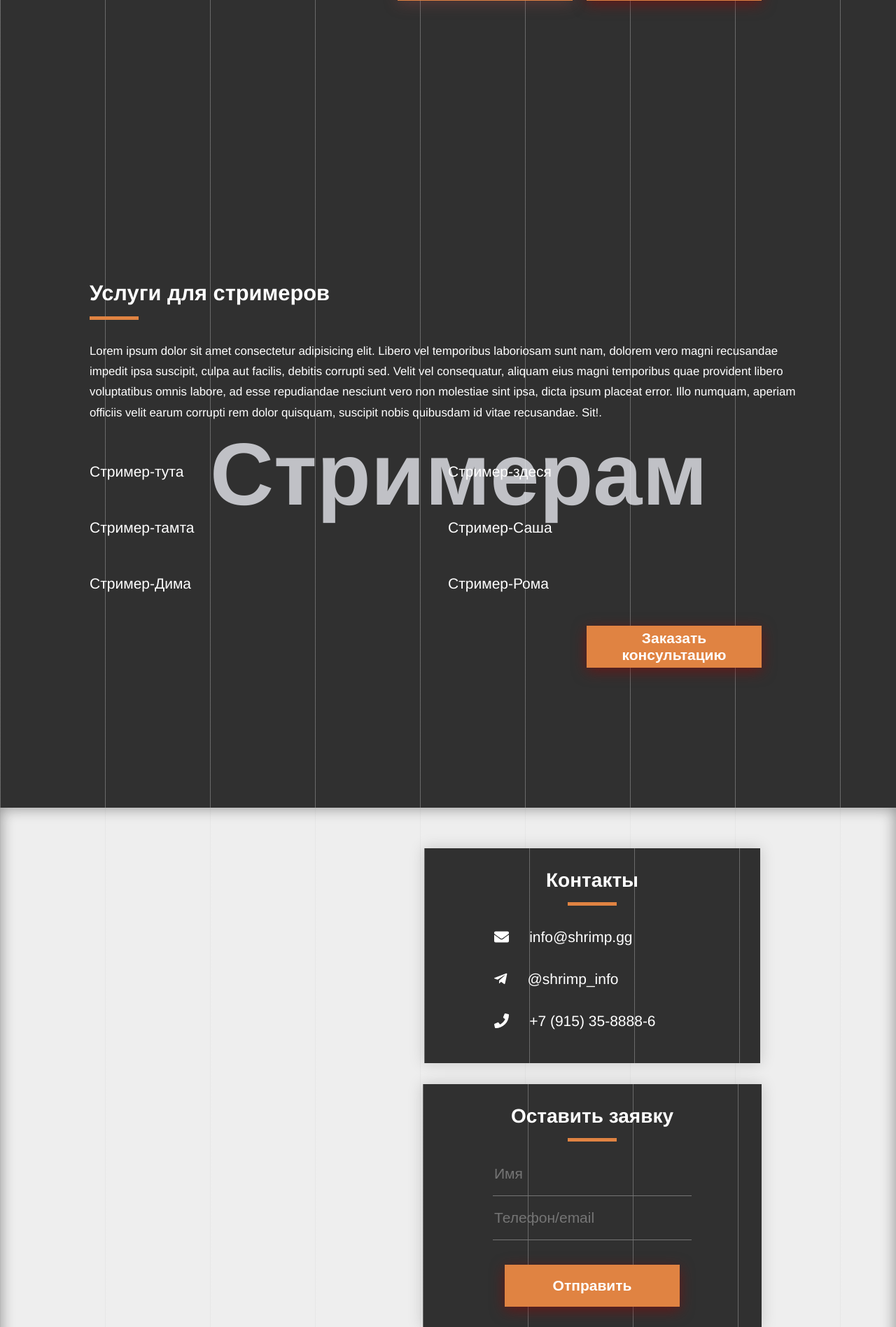
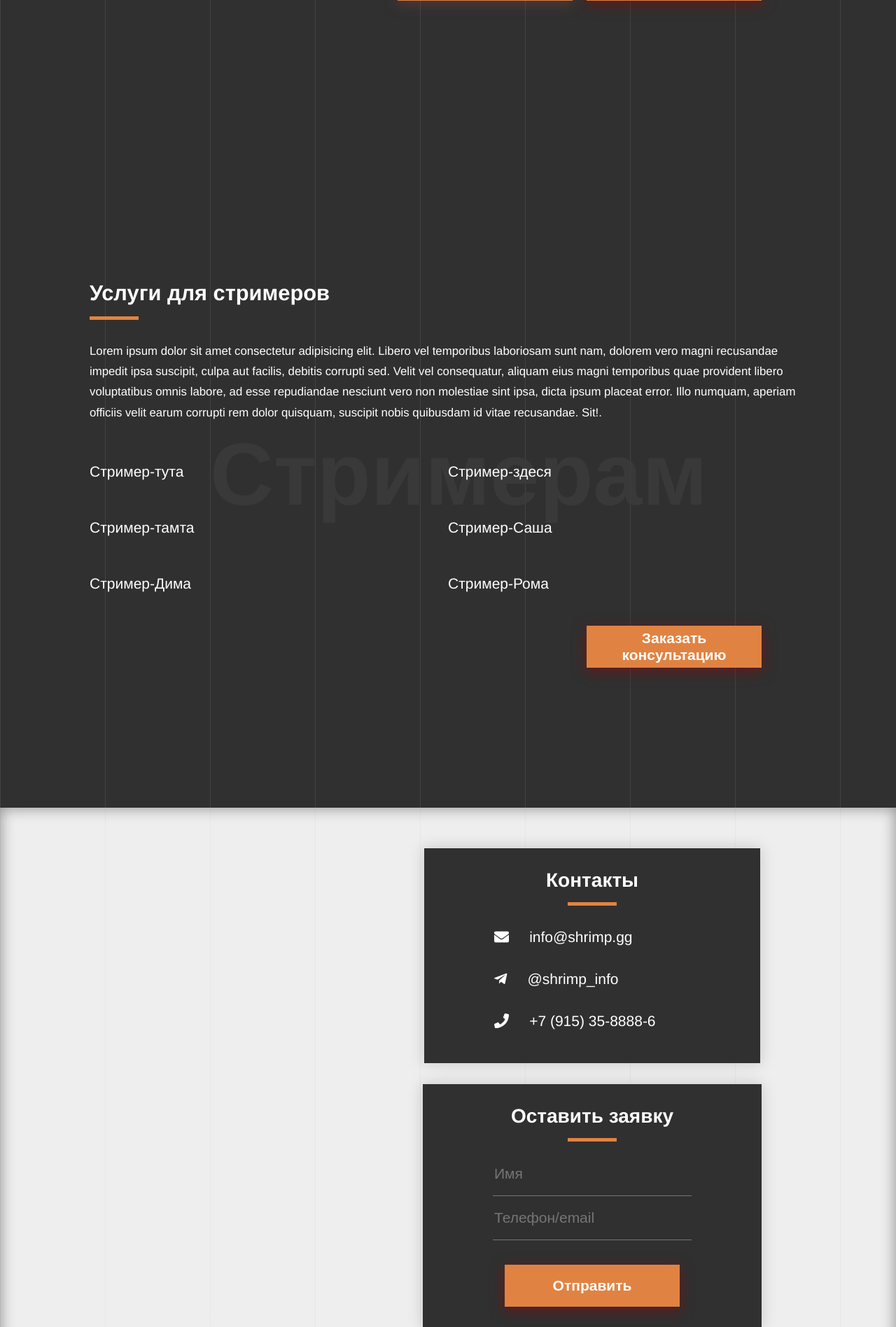
Before and after one commit to vlasnikita/shrimp, a PHP site: page / in a window 1280 px wide; the page is wider, and only the part inside the window is pictured. Shown: the part 1713-3609 px from the top of that part at 70% size. Run offline with PHP 8.4, Linux system fonts and the light colour scheme; some libraries are stand-ins or nearby versions.

Commit message:
Исправил некоторые стили

```diff
--- a/index.html
+++ b/index.html
@@ -23,7 +23,7 @@
     </nav>
     <header class="header">
         <div class="header__logo">
-            <img src="./shrimp.svg" height="80">
+            <img src="./shrimp.svg" height="60">
         </div>
         <div class="header__email">info@shrimp.gg</div>
         <div class="header__menu" onclick="openMenu()">
--- a/style.css
+++ b/style.css
@@ -106,8 +106,6 @@ ul {
 
 .header {
     background-color: #303030;
-    background-image: linear-gradient(90deg, #ddd 0%, transparent 0%, #ddd 1%, transparent 1%, transparent);
-    background-size: 150px;
     color: #fff;
     z-index: 10;
     position: fixed;
@@ -135,7 +133,7 @@ ul {
 
 .header__menu {
     background-color: #303030;
-    background-image: linear-gradient(90deg, #ddd 0%, transparent 0%, #ddd 1%, transparent 1%, transparent);
+    background-image: linear-gradient(90deg, #666 0%, transparent 0%, #666 1%, transparent 1%, transparent);
     background-size: 150px;
     position: relative;
     height: 100%;
@@ -273,7 +271,7 @@ ul {
     width: 100%;
     z-index: 1;
     background-color: #303030;
-    background-image: linear-gradient(90deg, #ddd 0%, transparent 0%, #ddd 1%, transparent 1%, transparent);
+        background-image: linear-gradient(90deg, #666 0%, transparent 0%, #666 1%, transparent 1%, transparent);
     background-size: 150px;
 }
 
@@ -351,7 +349,7 @@ ul {
     top: 0;
     right: calc(100% + 15px);
     font-size: 4em;
-    color: red;
+    color: #e08342;
 }
 
 .card__list {
@@ -381,7 +379,7 @@ ul {
     top: 50%;
     left: 300px;
     font-size: 20em;
-    color: #f0f2f8;
+    color: #3c3c3c;
     opacity: .75;
     transform: translateY(-50%);
     text-align: center;
@@ -403,7 +401,7 @@ ul {
     width: 100%;
     z-index: 2;
     background-color: #303030;
-    background-image: linear-gradient(90deg, #ddd 0%, transparent 0%, #ddd 1%, transparent 1%, transparent);
+    background-image: linear-gradient(90deg, #666 0%, transparent 0%, #666 1%, transparent 1%, transparent);
     background-size: 150px;
 }
 
@@ -451,8 +449,6 @@ ul {
     box-shadow: 0px 0 20px 1px rgba(8,8,8,.15);
     padding: 30px 70px;
     background-color: #303030;
-    background-image: linear-gradient(90deg, #ddd 0%, transparent 0%, #ddd 1%, transparent 1%, transparent);
-    background-size: 150px;
 }
 
 .contacts__title {
@@ -500,12 +496,3 @@ ul {
 .contacts__input:focus {
     border-bottom: 2px solid red;
 }
-/*
-
-*/
-.contacts__block--form {
-    box-shadow: 0px 0 20px 1px rgba(8,8,8,.15);
-    background-color: #303030;
-    background-image: linear-gradient(90deg, #ddd 0%, transparent 0%, #ddd 1%, transparent 1%, transparent);
-    background-size: 150px;
-}
```
Also changed, not shown: shrimp.svg.
